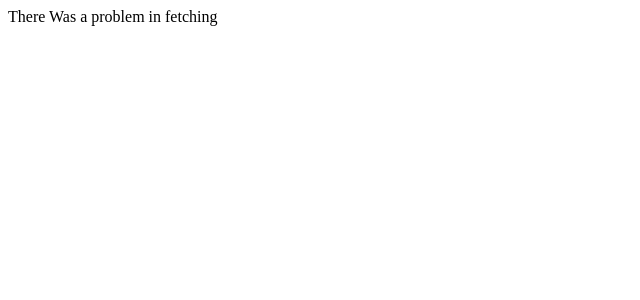
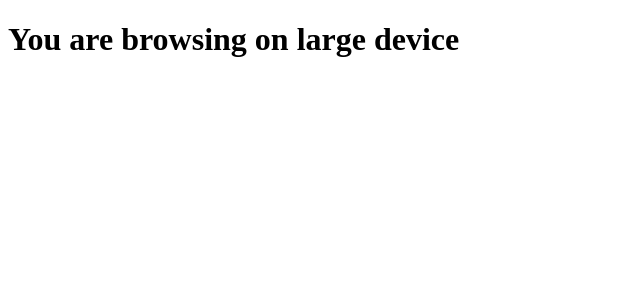
Before and after one commit to shuvo18103107/Deep-Dive-to-React, a React (Create React App) app: page / in a window 1280 px wide. Shown: the top 300 px of the page, without its empty margins (0-640 px from the left). Built offline with nearby package versions, Linux system fonts and the light colour scheme; no server answers.

Commit message:
✅ custom hook

```diff
--- a/src/App.js
+++ b/src/App.js
@@ -1,9 +1,9 @@
-import GetPost2 from './components/GetPost2';
+import LayoutComponentOne from './components/LayoutComponent';
 
 const App = function () {
     return (
         <div>
-            <GetPost2 />
+            <LayoutComponentOne />
         </div>
     );
 };
--- /dev/null
+++ b/src/components/LayoutComponent.js
@@ -0,0 +1,11 @@
+import useWindowWidth from '../hooks/useWindowWidth';
+
+// eslint-disable-next-line react/function-component-definition
+export default function LayoutComponentOne() {
+    const onSmallScreen = useWindowWidth();
+    return (
+        <div>
+            <h1>You are browsing on {onSmallScreen ? 'small' : 'large'} device</h1>
+        </div>
+    );
+}
--- /dev/null
+++ b/src/hooks/useWindowWidth.js
@@ -0,0 +1,16 @@
+import { useCallback, useEffect, useState } from 'react';
+
+const useWindowWidth = (screensize) => {
+    const [onSmallScreen, setOnSmallScreen] = useState(false);
+    const checkScreenSize = useCallback(() => {
+        setOnSmallScreen(window.innerWidth < screensize);
+    }, [screensize]);
+    useEffect(() => {
+        console.log('useEffect call ');
+        checkScreenSize();
+        window.addEventListener('resize', checkScreenSize);
+        return () => window.removeEventListener('resize', checkScreenSize);
+    }, [checkScreenSize]);
+    return onSmallScreen;
+};
+export default useWindowWidth;
```
